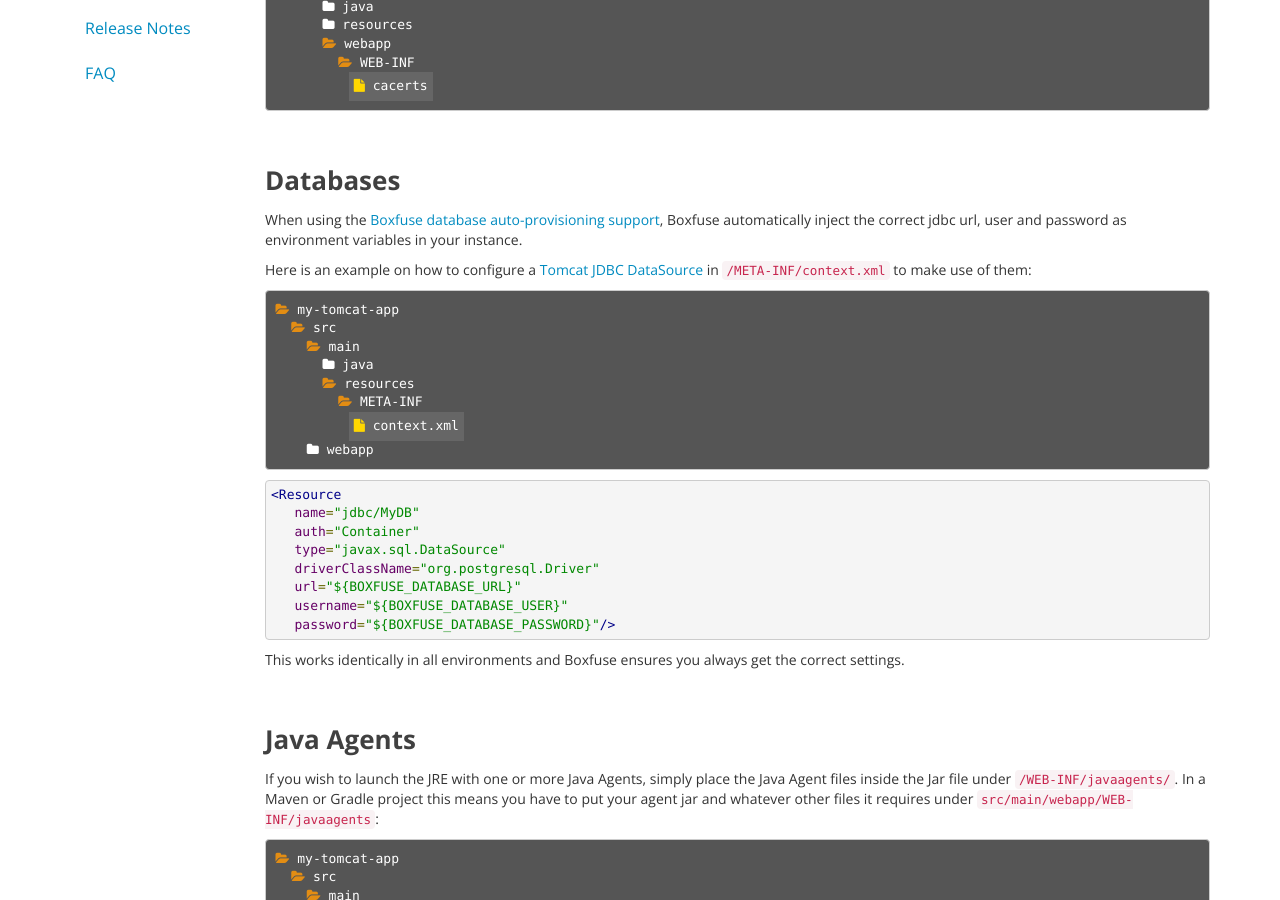
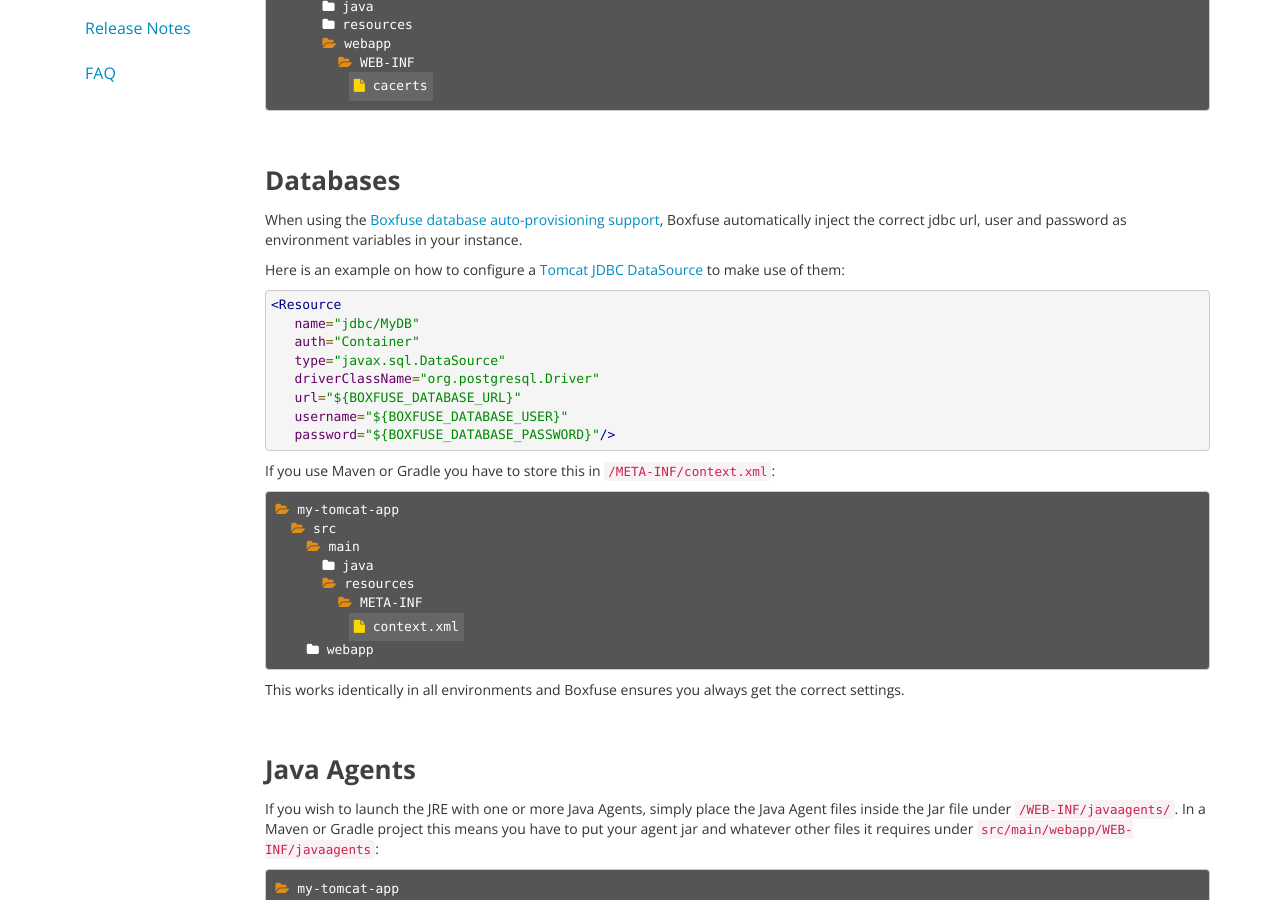
Before and after one commit to flyway/boxfuse.com, a Jekyll site: the page built from docs/payloads/tomcat.html, in a window 1280 px wide and 900 px high, scrolled down 1391 px. Built offline with Jekyll 4.4.1, drawn with Linux system fonts in a browser that asks for light colours.

Commit message:
Fixed filetree

```diff
--- a/docs/payloads/tomcat.html
+++ b/docs/payloads/tomcat.html
@@ -64,16 +64,7 @@ subtitle: 'Tomcat'
     <p>When using the <a href="/docs/databases">Boxfuse database auto-provisioning support</a>, Boxfuse automatically
         inject the correct jdbc url, user and password as environment variables in your instance.</p>
 
-    <p>Here is an example on how to configure a <a href="https://tomcat.apache.org/tomcat-8.0-doc/jndi-resources-howto.html#JDBC_Data_Sources">Tomcat JDBC DataSource</a> in <code>/META-INF/context.xml</code> to make use of them:</p>
-
-    <pre class="filetree"><i class="fa fa-folder-open"></i> my-tomcat-app
-  <i class="fa fa-folder-open"></i> src
-    <i class="fa fa-folder-open"></i> main
-      <i class="fa fa-folder"></i> java
-      <i class="fa fa-folder-open"></i> resources
-        <i class="fa fa-folder-open"></i> META-INF
-          <span><i class="fa fa-file"></i> context.xml</span>
-    <i class="fa fa-folder"></i> webapp</pre>
+    <p>Here is an example on how to configure a <a href="https://tomcat.apache.org/tomcat-8.0-doc/jndi-resources-howto.html#JDBC_Data_Sources">Tomcat JDBC DataSource</a> to make use of them:</p>
 
     <pre class="prettyprint">&lt;Resource
    name="jdbc/MyDB"
@@ -83,6 +74,16 @@ subtitle: 'Tomcat'
    url="${BOXFUSE_DATABASE_URL}"
    username="${BOXFUSE_DATABASE_USER}"
    password="${BOXFUSE_DATABASE_PASSWORD}"/&gt;</pre>
+
+    <p>If you use Maven or Gradle you have to store this in <code>/META-INF/context.xml</code>:</p>
+    <pre class="filetree"><i class="fa fa-folder-open"></i> my-tomcat-app
+  <i class="fa fa-folder-open"></i> src
+    <i class="fa fa-folder-open"></i> main
+      <i class="fa fa-folder"></i> java
+      <i class="fa fa-folder-open"></i> resources
+        <i class="fa fa-folder-open"></i> META-INF
+          <span><i class="fa fa-file"></i> context.xml</span>
+    <i class="fa fa-folder"></i> webapp</pre>
 
     <p>This works identically in all environments and Boxfuse ensures you always get the correct settings.</p>
 
```
